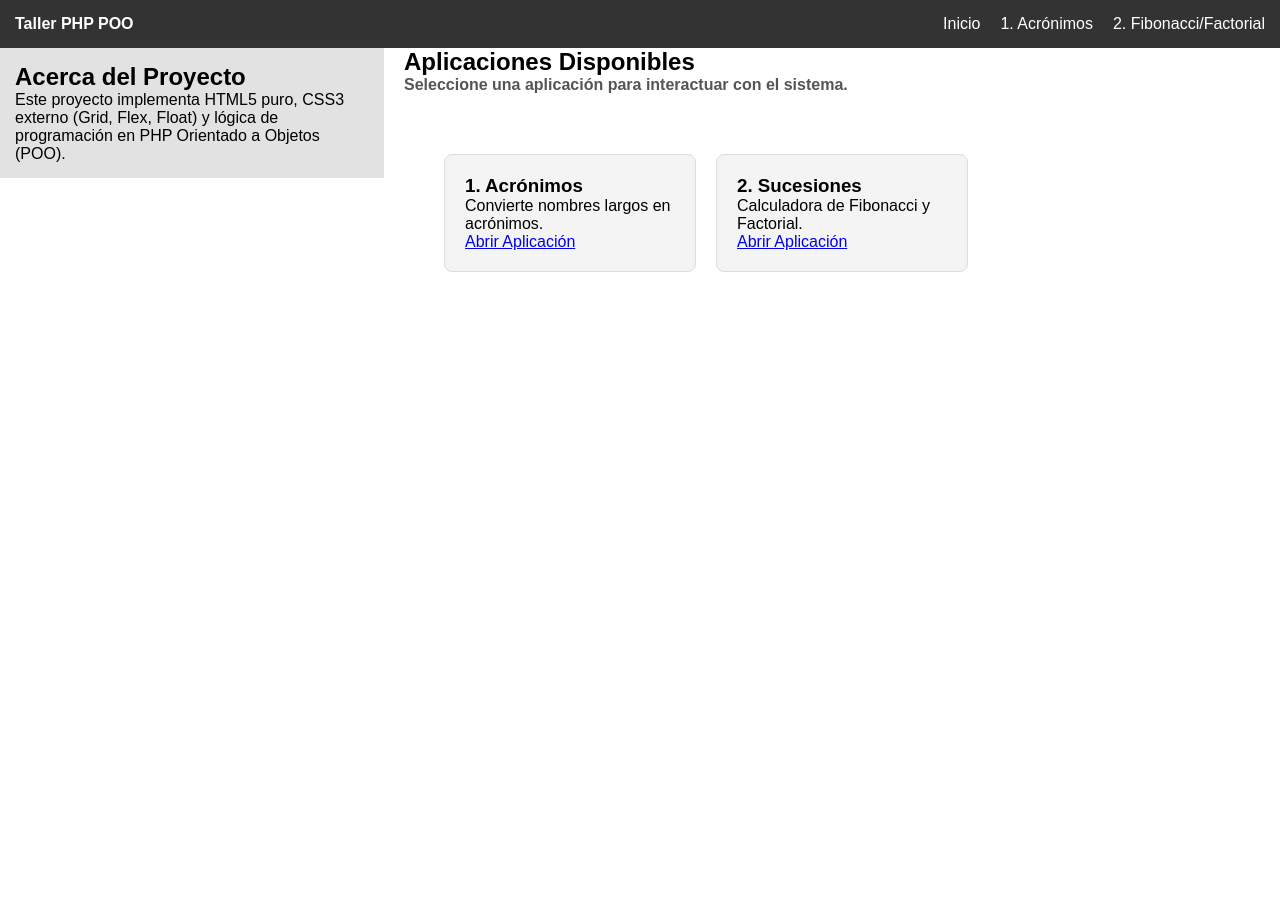
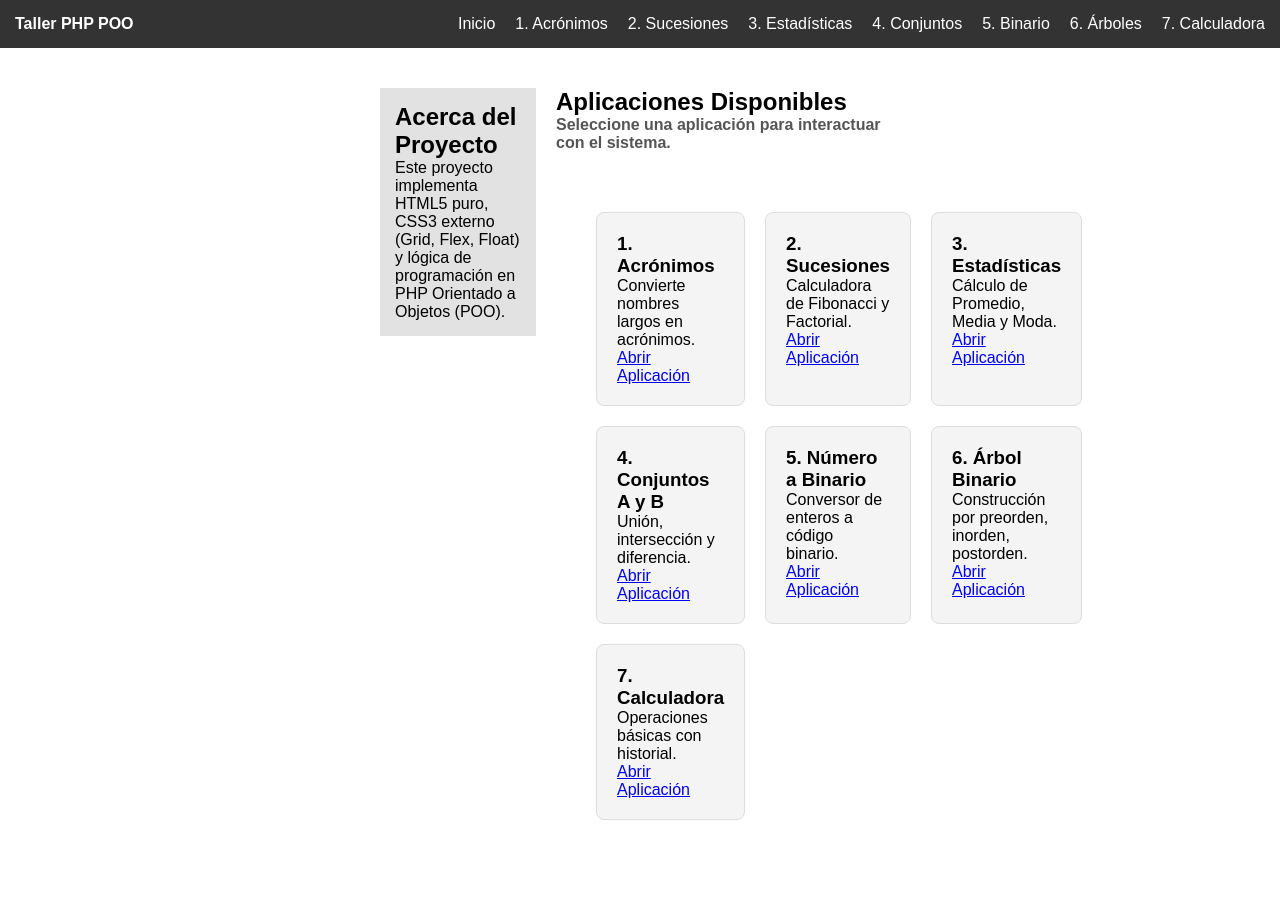
Before and after one commit to David-Gutierrez-afk/Taller_php, a PHP site: page / in a window 1280 px wide. Before the commit the page ends 272 px from the top, so only its background shows below. Run offline with PHP 8.4, Linux system fonts and the light colour scheme.

Commit message:
Arreglo en el index y se añadio app3 estadistica

```diff
--- a/index.php
+++ b/index.php
@@ -13,12 +13,17 @@
             <ul>
                 <li><a href="index.php">Inicio</a></li>
                 <li><a href="app1_acronimo.php">1. Acrónimos</a></li>
-                <li><a href="app2_fibonacci.php">2. Fibonacci/Factorial</a></li>
+                <li><a href="app2_fibonacci.php">2. Sucesiones</a></li>
+                <li><a href="app3_estadisticas.php">3. Estadísticas</a></li>
+                <li><a href="app4_conjuntos.php">4. Conjuntos</a></li>
+                <li><a href="app5_binario.php">5. Binario</a></li>
+                <li><a href="app6_arbol.php">6. Árboles</a></li>
+                <li><a href="app7_calculadora.php">7. Calculadora</a></li>
             </ul>
         </nav>
     </header>
 
-    <main class="clearfix">
+    <main class="clearfix container">
         <aside class="float-box">
             <h2>Acerca del Proyecto</h2>
             <p>Este proyecto implementa HTML5 puro, CSS3 externo (Grid, Flex, Float) y lógica de programación en PHP Orientado a Objetos (POO).</p>
@@ -27,6 +32,7 @@
         <section>
             <h1>Aplicaciones Disponibles</h1>
             <p>Seleccione una aplicación para interactuar con el sistema.</p>
+
             <div class="grid-container">
                 <article class="card">
                     <h3>1. Acrónimos</h3>
@@ -38,6 +44,31 @@
                     <p>Calculadora de Fibonacci y Factorial.</p>
                     <a href="app2_fibonacci.php">Abrir Aplicación</a>
                 </article>
+                <article class="card">
+                    <h3>3. Estadísticas</h3>
+                    <p>Cálculo de Promedio, Media y Moda.</p>
+                    <a href="app3_estadisticas.php">Abrir Aplicación</a>
+                </article>
+                <article class="card">
+                    <h3>4. Conjuntos A y B</h3>
+                    <p>Unión, intersección y diferencia.</p>
+                    <a href="app4_conjuntos.php">Abrir Aplicación</a>
+                </article>
+                <article class="card">
+                    <h3>5. Número a Binario</h3>
+                    <p>Conversor de enteros a código binario.</p>
+                    <a href="app5_binario.php">Abrir Aplicación</a>
+                </article>
+                <article class="card">
+                    <h3>6. Árbol Binario</h3>
+                    <p>Construcción por preorden, inorden, postorden.</p>
+                    <a href="app6_arbol.php">Abrir Aplicación</a>
+                </article>
+                <article class="card">
+                    <h3>7. Calculadora</h3>
+                    <p>Operaciones básicas con historial.</p>
+                    <a href="app7_calculadora.php">Abrir Aplicación</a>
+                </article>
             </div>
         </section>
     </main>
```
Also changed, not shown: app3_estadisticas.php (added, +63 -0 lines).
